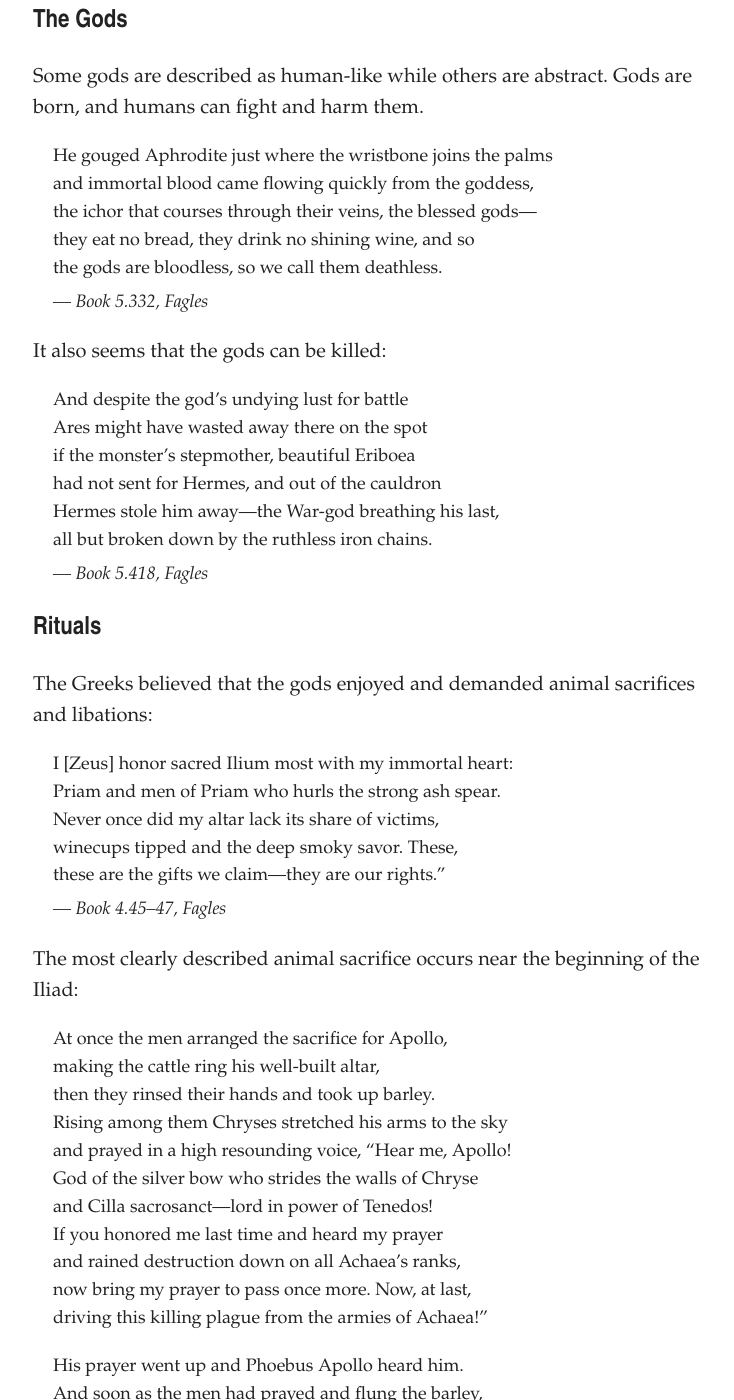
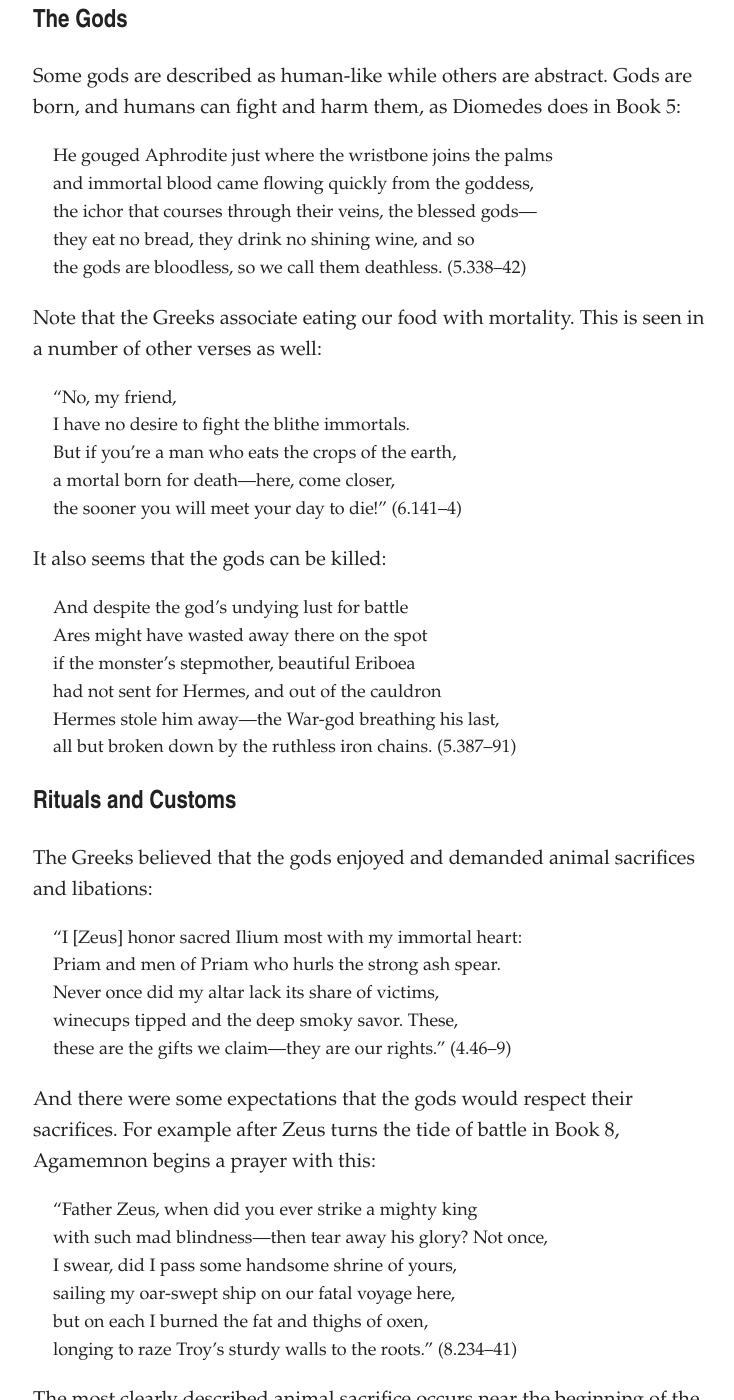
Before and after one commit to artsandmetaphysics/goodlifeodyssey, a Jekyll site: the page built from _documents/the-iliad.md, in a window 1280 px wide and 1400 px high, scrolled down 1114 px. Shown: the whole window, without its empty margins (267-1001 px from the left). Built offline with Jekyll 4.4.1, drawn with Linux system fonts in a browser that asks for light colours; some of the changed text lies outside the part shown.

Commit message:
Continue adding notes about the Iliad

```diff
--- a/_documents/the-iliad.md
+++ b/_documents/the-iliad.md
@@ -10,7 +10,7 @@
 
 ## Background
 
-*The Iliad* is the greatest Greek epic poem.  The ancients believed that it was composed by the blind poet Homer around 850 BCE.  Modern scholars debate when it was composed and by whom.
+*The Iliad* is the greatest Greek epic poem.  The ancients believed that it was composed by the blind poet Homer.  Modern scholars debate when it was composed and by whom, but most agree it was written around 700 BCE.
 
 The poem is about 16,000 lines of hexameter verse in the ancient Greek, and is split into 24 books.
 
@@ -19,11 +19,11 @@
 3. Helen reviews the champions; Paris and Menelaus duel
 4. Zeus and Hera bicker; the truce erupts in war
 5. Diomedes fights Aphrodite, Apollo, and Ares
-6. Hector returns to Troy
-7. Ajax duels with Hector
-8. The Tide of Battle Turns
-9. The Embassy to Achilles
-10. Marauding Through the Night
+6. Hector returns to Troy; Diomedes and Glaucus become friends
+7. Ajax and Hector to a draw; the Acheaens build a wall
+8. Zeus turns the tide; the Trojans camp outside their walls
+9. The Embassy to Achilles fails
+10. Odyssius and Ajax maraud through the Night
 11. Agamemnon’s Day of Glory
 12. The Trojans Storm the Rampart
 13. Battling for the Ships
@@ -41,15 +41,24 @@
 
 ## The Gods
 
-Some gods are described as human-like while others are abstract.  Gods are born, and humans can fight and harm them.
+Some gods are described as human-like while others are abstract.  Gods are born, and humans can fight and harm them, as Diomedes does in Book 5:
 
 <blockquote class="poetry">
 <p>He gouged Aphrodite just where the wristbone joins the palms</p>
 <p>and immortal blood came flowing quickly from the goddess,</p>
 <p>the ichor that courses through their veins, the blessed gods—</p>
 <p>they eat no bread, they drink no shining wine, and so</p>
-<p>the gods are bloodless, so we call them deathless.</p>
-<cite>— Book 5.332, Fagles</cite>
+<p>the gods are bloodless, so we call them deathless. (5.338–42)</p>
+</blockquote>
+
+Note that the Greeks associate eating our food with mortality.  This is seen in a number of other verses as well:
+
+<blockquote class="poetry">
+<p>“No, my friend,</p>
+<p>I have no desire to fight the blithe immortals.</p>
+<p>But if you’re a man who eats the crops of the earth,</p>
+<p>a mortal born for death—here, come closer,</p>
+<p>the sooner you will meet your day to die!” (6.141–4)</p>
 </blockquote>
 
 It also seems that the gods can be killed:
@@ -60,21 +69,30 @@
 <p>if the monster’s stepmother, beautiful Eriboea</p>
 <p>had not sent for Hermes, and out of the cauldron</p>
 <p>Hermes stole him away—the War-god breathing his last,</p>
-<p>all but broken down by the ruthless iron chains.</p>
-<cite>— Book 5.418, Fagles</cite>
+<p>all but broken down by the ruthless iron chains. (5.387–91)</p>
 </blockquote>
 
-## Rituals
+## Rituals and Customs
 
 The Greeks believed that the gods enjoyed and demanded animal sacrifices and libations:
 
 <blockquote class="poetry">
-<p>I [Zeus] honor sacred Ilium most with my immortal heart:</p>
+<p>“I [Zeus] honor sacred Ilium most with my immortal heart:</p>
 <p>Priam and men of Priam who hurls the strong ash spear.</p>
 <p>Never once did my altar lack its share of victims,</p>
 <p>winecups tipped and the deep smoky savor. These,</p>
-<p>these are the gifts we claim—they are our rights.”</p>
-<cite>— Book 4.45–47, Fagles</cite>
+<p>these are the gifts we claim—they are our rights.” (4.46–9)</p>
+</blockquote>
+
+And there were some expectations that the gods would respect their sacrifices.  For example after Zeus turns the tide of battle in Book 8, Agamemnon begins a prayer with this:
+
+<blockquote class="poetry">
+<p>“Father Zeus, when did you ever strike a mighty king</p>
+<p>with such mad blindness—then tear away his glory?  Not once,</p>
+<p>I swear, did I pass some handsome shrine of yours,</p>
+<p>sailing my oar-swept ship on our fatal voyage here,</p>
+<p>but on each I burned the fat and thighs of oxen,</p>
+<p>longing to raze Troy’s sturdy walls to the roots.” (8.234–41)</p>
 </blockquote>
 
 The most clearly described animal sacrifice occurs near the beginning of the Iliad:
@@ -113,14 +131,13 @@
 <p>they appeased the god with song, raising a ringing hymn</p>
 <p>to the distant archer god who drives away the plague,</p>
 <p>those young Achaean warriors singing out his power,</p>
-<p>and Apollo listened, his great heart warm with joy.</p>
-<cite>— Book 1.435–448, Fagles</cite>
+<p>and Apollo listened, his great heart warm with joy. (1.447–75)</p>
 </blockquote>
 
-Furethermore, plauges and natural disasters were believed to be caused by gods.  An example of this is seen at the beginning of *The Iliad*:
+Plagues and natural disasters were believed to be caused by gods.  An example of this is seen at the beginning of *The Iliad*:
 
 <blockquote class="poetry">
-<p>So home we sail …</p>
+<p>“So home we sail …</p>
 <p>if we can escape our death—if war and plague</p>
 <p>are joining forces now to crush the Argives.</p>
 <p>But wait: let us question a holy man,</p>
@@ -130,16 +147,16 @@
 <p>whether he blames us for a vow we failed, or sacrifice.</p>
 <p>If only the god would share the smoky savor of lambs</p>
 <p>and full-grown goats, Apollo might be willing, still,</p>
-<p>somehow, to save us from this plague.”</p>
-<cite>— Book 1.56–63, Fagles</cite>
+<p>somehow, to save us from this plague.” (1.58-67)</p>
 </blockquote>
 
 Seers and bird signs
 
 Dreams; Zeus’ dream for Agammenon in book 2; Hermes waking up Priam in book 24
 
-## The Heroes
+Bonds of friendship from eating together
 
+Oaths
 
 ## The Rage of Achilles
 
@@ -153,8 +170,7 @@
 <p>feasts for the dogs and birds,</p>
 <p>and the will of Zeus was moving towards its end.</p>
 <p>Begin, Muse, when the two first broke and clashed,</p>
-<p>Agamemnon lord of men and brilliant Achilles.</p>
-<cite>— Book 1.1–8, Fagles</cite>
+<p>Agamemnon lord of men and brilliant Achilles. (1.1–8)</p>
 </blockquote>
 
 During most of *The Iliad,* Achilles wrath is directed at Agamemnon because he disgraced Achilles in front of all the Greeks by stealing his concubine, Briseis.  It isn’t until book 18, when Achilles learns that Patroclus died, that his wrath is then re-directed towards Hector.
@@ -184,8 +200,7 @@
 <p>Despite my anguish I will beat it down,</p>
 <p>the fury mounting inside me, down by force.</p>
 <p>But now I’ll go and meet that murderer head-on,</p>
-<p>that Hector who destroyed the dearest life I know.</p>
-<cite>— Book 18.98–109, Fagles</cite>
+<p>that Hector who destroyed the dearest life I know. (18.96–115)</p>
 </blockquote>
 
 And, after Achilles kills Hector, he is still not at peace.  It isn’t until King Priam, willed by Zeus, visits Achilles to ransom for Hector’s body, that Achilles’ wrath seems to subside:
@@ -209,8 +224,7 @@
 <p>he rose from his seat, raised the old man by the hand</p>
 <p>and filled with pity now for his gray head and gray beard,</p>
 <p>he spoke out winging words, flying straight to the heart:</p>
-<p>“Poor man, how much you’ve born—pain to break the spirit!”</p>
-<cite>— Book 24.507–522, Fagles</cite>
+<p>“Poor man, how much you’ve born—pain to break the spirit!” (24.503–18)</p>
 </blockquote>
 
 So, *The Iliad*, is in many ways a poem about the wrath of Achilles, which is lit in Book 1 and only extinguished towards the end of Book 24.
@@ -227,13 +241,14 @@
 
 ## Similes
 
+Here are my favourite similes:
+
 <blockquote class="poetry">
 <p>Like the generations of leaves, the lives of mortal men.</p>
 <p>Now the wind scatters the old leaves across the earth,</p>
 <p>now the living timber bursts with the new buds</p>
 <p>and spring comes round again.  And so with men:</p>
-<p>as one generation comes to life, another dies away.</p>
-<cite>— Book 6.171–175, Fagles</cite>
+<p>as one generation comes to life, another dies away. (6.146–9)</p>
 </blockquote>
 
 <blockquote class="poetry">
@@ -242,8 +257,15 @@
 <p>desperate for it, worked to death at the polished oars,</p>
 <p>beating the heavy seas, their arms slack with the labor—</p>
 <p>so welcome that brace of men appeared to the Trojans</p>
-<p>desperate for their captains.</p>
-<cite>— Book 7.3–7, Fagles</cite>
+<p>desperate for their captains. (7.3–7)</p>
+</blockquote>
+
+<blockquote class="poetry">
+<p>As a garden poppy, burst into red bloom, bends,</p>
+<p>drooping its head to one side, weighed down</p>
+<p>by its full seeds and a sudden spring shower,</p>
+<p>so Gorgythion’s head fell limp over one shoulder,</p>
+<p>weighed down by his helmet. (8.306-9)</p>
 </blockquote>
 
 <blockquote class="poetry">
@@ -251,16 +273,18 @@
 <p>who’s traveled the world—”Ah to be there, or there!”—</p>
 <p>as his mind swarms with journeys, fresh desires—</p>
 <p>so quick in her eager flight flew noble Hera now</p>
-<p>and scaling steep Olympus went amount the gods.</p>
-<cite>— Book 15.76–78, Fagles</cite>
+<p>and scaling steep Olympus went amount the gods. (15.79–83)</p>
 </blockquote>
 
 <blockquote class="poetry">
 <p>She put fresh strength in his back, spring in his knees</p>
 <p>and filled his heart with the horsefly’s raw daring—</p>
 <p>brush it away from a man’s flesh and back it comes,</p>
-<p>biting, attacking, crazed for sweet human blood.</p>
-<cite>— Somewhere in Books 15, 16, or 17, Fagles</cite>
+<p>biting, attacking, crazed for sweet human blood. (17.570–3)</p>
 </blockquote>
 
-## Great Quotes
+## Other Quotes
+
+- Zeus’ preeminence (8.1, 8.211)
+
+All quotations are taken from Robert Fagle’s 1990 translation of *The Iliad* and lines numbers are approximate.
```
Also changed, not shown: documents/the-iliad.md (+70 -37 lines).
